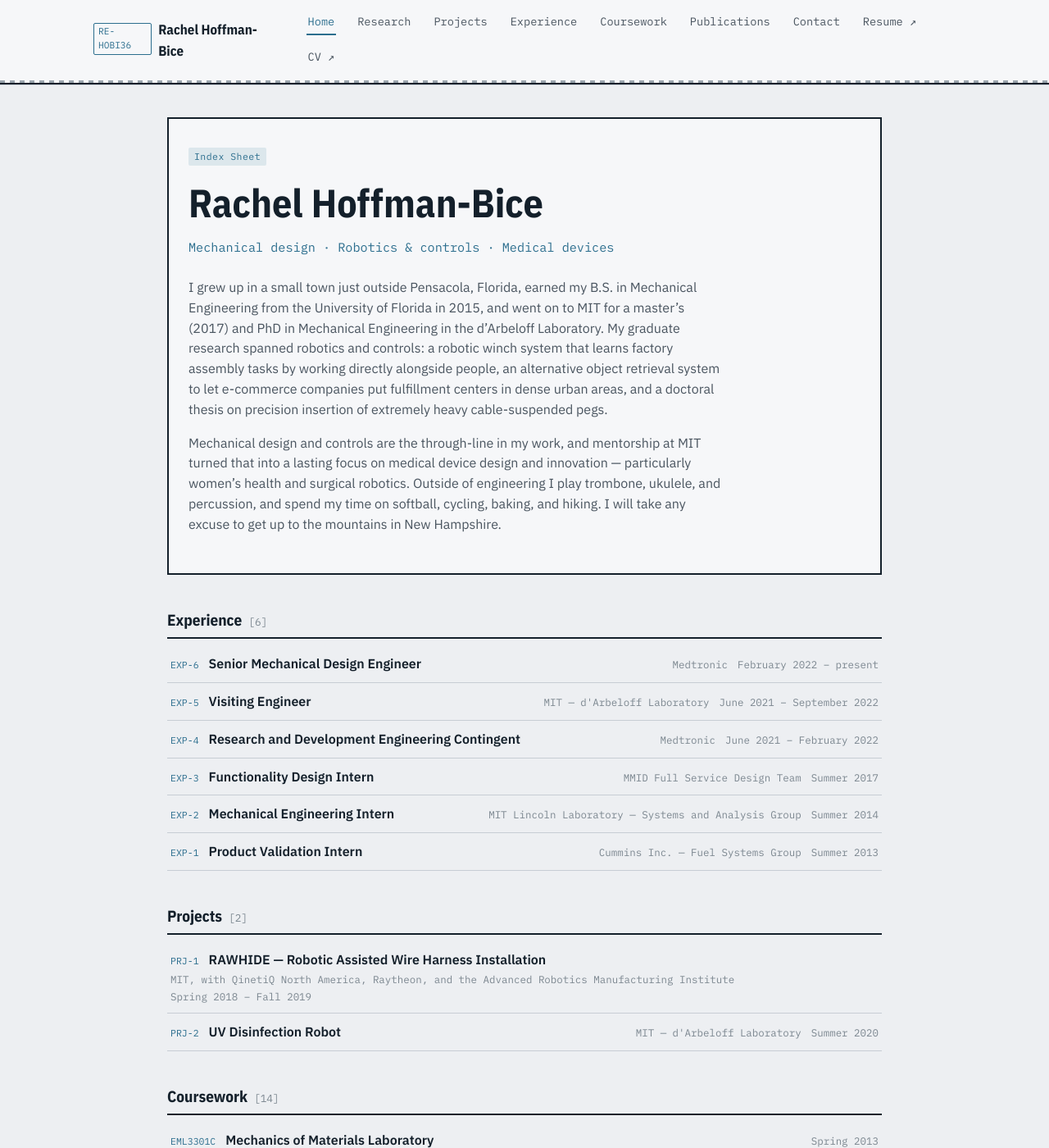
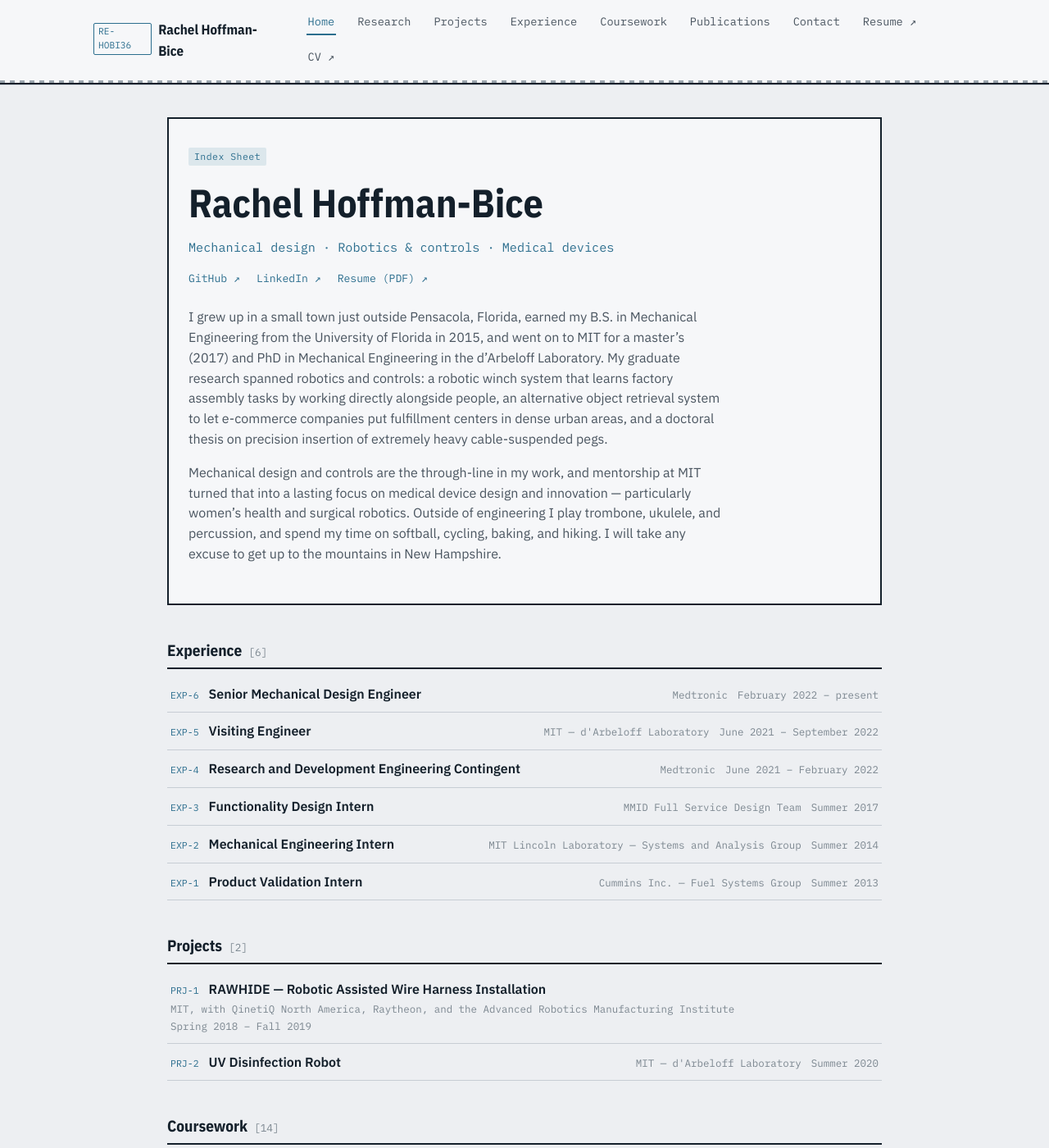
Before and after one commit to hobi362/hobi362.github.io, a Jekyll site: the page built from index.md, in a window 1280 px wide and 1400 px high. Shown: the whole window at 82% size. Built offline with Jekyll 4.4.1, drawn with Linux system fonts in a browser that asks for light colours; some of the changed text lies outside the part shown.

Commit message:
Move the GitHub, LinkedIn and resume links to the top of the home page
They sat in the site footer; they now sit in the hero block, directly under the
tagline. The footer keeps the revision block and the build note.

Co-Authored-By: Claude Opus 5 <noreply@anthropic.com>

```diff
--- a/_includes/footer.html
+++ b/_includes/footer.html
@@ -8,12 +8,6 @@
         <span>A</span><span>Site initialized</span><span>{{ site.time | date: "%Y-%m" }}</span>
       </div>
     </div>
-    <div class="footer-links">
-      {% if site.email %}<a href="mailto:{{ site.email }}">{{ site.email }}</a>{% endif %}
-      <a href="https://github.com/{{ site.github_username }}" target="_blank" rel="noopener">GitHub ↗</a>
-      <a href="{{ site.linkedin_url }}" target="_blank" rel="noopener">LinkedIn ↗</a>
-      {% if site.resume_pdf %}<a href="{{ site.resume_pdf | relative_url }}" target="_blank" rel="noopener">Resume (PDF) ↗</a>{% endif %}
-    </div>
     <p class="footer-note">Built as a static Jekyll site, hosted on GitHub Pages.</p>
   </div>
 </footer>
--- a/_layouts/home.html
+++ b/_layouts/home.html
@@ -6,6 +6,12 @@ layout: default
     <span class="tb-doctype">Index Sheet</span>
     <h1>{{ site.title | split: "—" | first | strip }}</h1>
     <p class="hero__tagline">{{ site.tagline }}</p>
+    <div class="hero__links">
+      {% if site.email %}<a href="mailto:{{ site.email }}">{{ site.email }}</a>{% endif %}
+      <a href="https://github.com/{{ site.github_username }}" target="_blank" rel="noopener">GitHub ↗</a>
+      <a href="{{ site.linkedin_url }}" target="_blank" rel="noopener">LinkedIn ↗</a>
+      {% if site.resume_pdf %}<a href="{{ site.resume_pdf | relative_url }}" target="_blank" rel="noopener">Resume (PDF) ↗</a>{% endif %}
+    </div>
   </div>
   <div class="hero__summary">{{ content }}</div>
 </section>
--- a/assets/css/style.css
+++ b/assets/css/style.css
@@ -340,6 +340,14 @@ h1, h2, h3, h4 { font-family: var(--sans-cond); font-weight: 700; margin: 0; col
   margin: 6px 0 0;
   font-size: 0.95rem;
 }
+.hero__links {
+  display: flex;
+  flex-wrap: wrap;
+  gap: calc(var(--unit) * 2.5);
+  font-family: var(--mono);
+  font-size: 0.82rem;
+  margin-top: calc(var(--unit) * 2);
+}
 .hero__summary { margin-top: calc(var(--unit) * 3); max-width: 68ch; color: var(--ink-soft); }
 
 .index-block { margin-bottom: calc(var(--unit) * 5); }
@@ -418,5 +426,4 @@ h1, h2, h3, h4 { font-family: var(--sans-cond); font-weight: 700; margin: 0; col
 }
 .rev-block__row:last-child { border-bottom: none; }
 .rev-block__row--head { color: var(--ink-faint); font-weight: 600; background: var(--paper); }
-.footer-links { display: flex; flex-wrap: wrap; gap: calc(var(--unit) * 2.5); font-family: var(--mono); font-size: 0.82rem; }
 .footer-note { font-family: var(--mono); font-size: 0.72rem; color: var(--ink-faint); margin: 0; }
```
